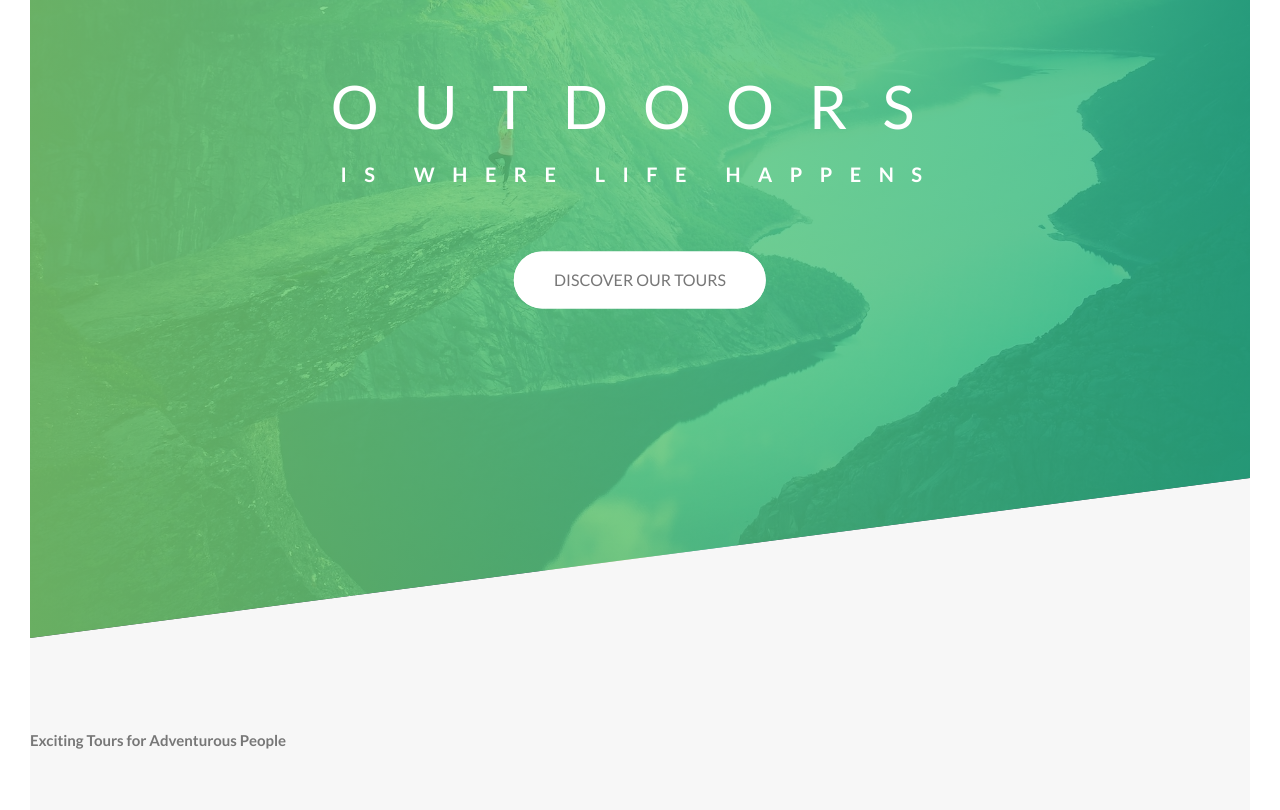
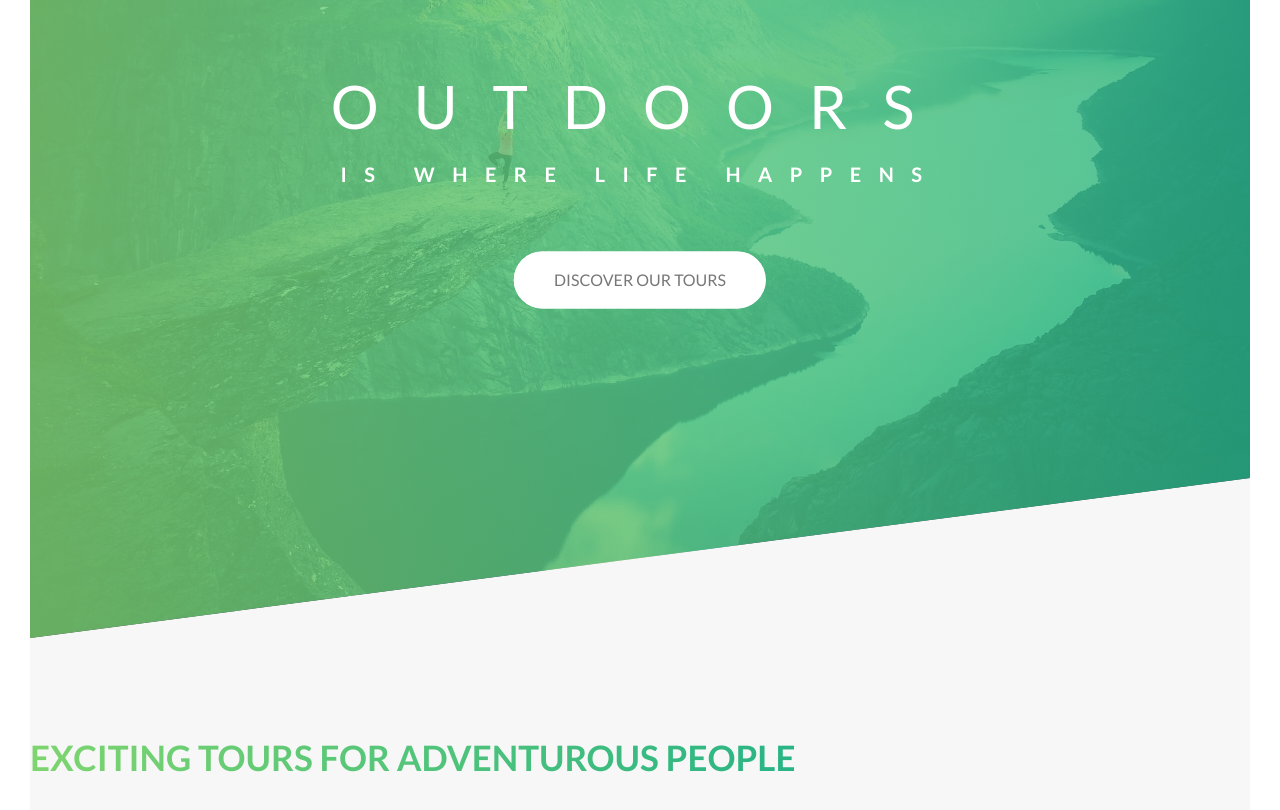
Before and after one commit to david2999999/CSS-SASS, a website: page Advanced-CSS-SASS-Udemy/Natours/index.html in a window 1280 px wide. Shown: the part 152-962 px from the top of the page. Drawn offline with Linux system fonts and the light colour scheme; files whose address does not match are found by name.

Commit message:
linear gradient effect on text

```diff
--- a/Advanced-CSS-SASS-Udemy/Natours/sass/base/_typography.scss
+++ b/Advanced-CSS-SASS-Udemy/Natours/sass/base/_typography.scss
@@ -30,3 +30,13 @@ body {
     animation: moveInRight 1s ease-out;
   }
 }
+
+.heading-secondary {
+  font-size: 3.5rem;
+  text-transform: uppercase;
+  font-weight: 700;
+  background-image: linear-gradient(to right, $color-primary-light, $color-primary-dark);
+  display: inline-block;
+  -webkit-background-clip: text;
+  color: transparent;
+}
```
Also changed, not shown: Advanced-CSS-SASS-Udemy/Natours/css/style.css.
